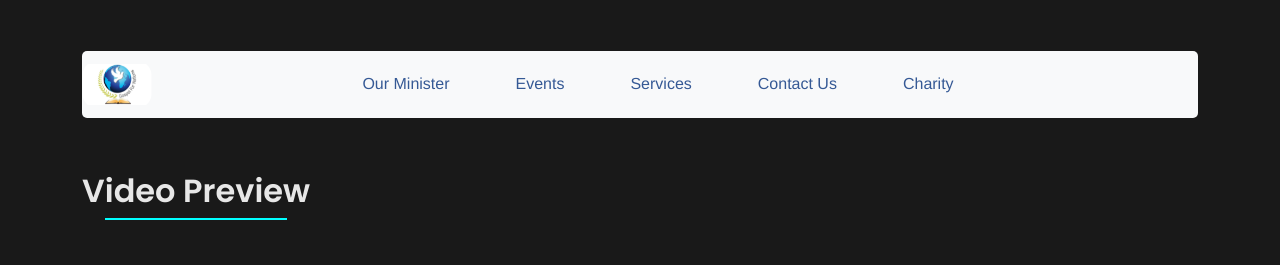
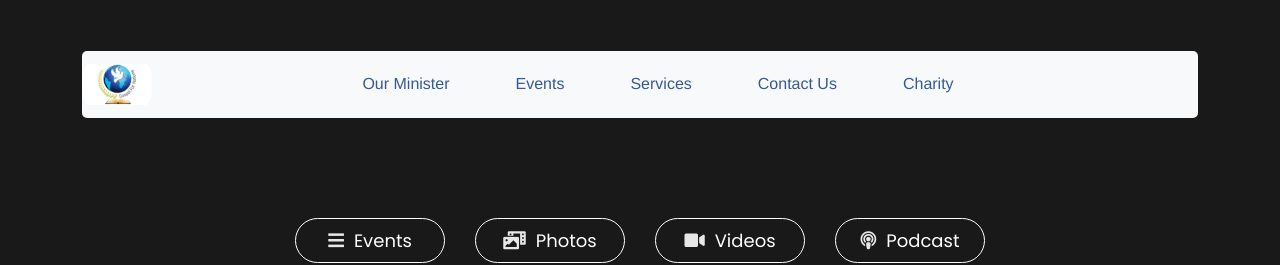
Before and after one commit to vishnuprasad404/gospelfornation, a Django app: page /video/details?id=2 in a window 1280 px wide. Shown: the top 265 px of the page. Run offline with Django 4.2, Linux system fonts and the light colour scheme; data comes from the database, SQL or seed files in the repository; some libraries are stand-ins or nearby versions.

Commit message:
rendering optimized

```diff
--- a/church/static/css/landingpage.css
+++ b/church/static/css/landingpage.css
@@ -235,7 +235,6 @@
   position: absolute;
   top: 80px;
   left: 70px;
-  background-color: green;
   background-image: url(../img/happy-man-freedom-sunrise-nature-successful-concept.jpg);
   background-size: cover;
   background-position: center;
@@ -353,7 +352,6 @@
 
 @media (max-width: 1400px) {
   .churches-container {
-    /* background-color: grey; */
     display: block;
   }
 
--- a/church/static/css/style.css
+++ b/church/static/css/style.css
@@ -5,6 +5,7 @@
 }
 a {
   text-decoration: none;
+  cursor: pointer;
 }
 body {
   background-color: rgba(10, 10, 10, 0.9);
@@ -20,6 +21,10 @@ h6 {
 }
 p {
   font-family: "Helvetica", "Arial", sans-serif !important;
+}
+i,
+button {
+  cursor: pointer;
 }
 .btn-primary {
   background-color: #47ccff;
--- a/home/templates/charity.html
+++ b/home/templates/charity.html
@@ -6,12 +6,10 @@
   <meta charset="UTF-8" />
   <meta http-equiv="X-UA-Compatible" content="IE=edge" />
   <meta name="viewport" content="width=device-width, initial-scale=1.0" />
-  <script src="https://kit.fontawesome.com/ffd7bffe92.js" crossorigin="anonymous"></script>
   <link rel="stylesheet" href="{% static 'css/bootstrap.min.css' %}" />
   <link rel="stylesheet" href="{% static 'css/style.css' %}" />
   <link rel="stylesheet" href="{% static 'css/charity.css' %}" />
   <link rel="stylesheet" href="{% static 'css/footer.css' %}" />
-
   <title>Charity</title>
 </head>
 
@@ -91,7 +89,7 @@
       <p>@ 2022 www.gospelfornations.co.uk All Rights Reserved</p>
     </div>
   </section>
-
+  <script src="https://kit.fontawesome.com/ffd7bffe92.js" crossorigin="anonymous"></script>
   <script src="https://cdn.jsdelivr.net/npm/jquery@3.5.1/dist/jquery.slim.min.js"></script>
   <script src="https://cdn.jsdelivr.net/npm/popper.js@1.16.1/dist/umd/popper.min.js"></script>
   <script src="https://cdn.jsdelivr.net/npm/bootstrap@4.6.1/dist/js/bootstrap.min.js"></script>
--- a/home/templates/event-details.html
+++ b/home/templates/event-details.html
@@ -27,7 +27,7 @@
   <link rel="stylesheet" href="{% static 'css/footer.css' %}" />
 
   <!-- font awsome -->
-  <title>Event Detaild Page</title>
+  <title>Event Details</title>
 </head>
 
 <body>
@@ -71,7 +71,7 @@
         <a href="/videos">
           <button class="selection-btn"> <i class="fas fa-video"></i> Videos</button>
         </a>
-        <a href="/podcast">
+        <a href="/">
           <button class="selection-btn"> <i class="fas fa-podcast"></i> Podcast</button>
         </a>
       </div>
--- a/home/templates/events.html
+++ b/home/templates/events.html
@@ -26,7 +26,7 @@
     crossorigin="anonymous" referrerpolicy="no-referrer" />
 
   <!-- font awsome -->
-  <title>Event Gallery Page</title>
+  <title>Events</title>
 </head>
 
 <body>
@@ -70,7 +70,7 @@
         <a href="/videos">
           <button class="selection-btn"> <i class="fas fa-video"></i> Videos</button>
         </a>
-        <a href="/podcast">
+        <a href="/">
           <button class="selection-btn"> <i class="fas fa-podcast"></i> Podcast</button>
         </a>
       </div>
--- a/home/templates/our-minister.html
+++ b/home/templates/our-minister.html
@@ -6,11 +6,9 @@
   <meta charset="UTF-8">
   <meta http-equiv="X-UA-Compatible" content="IE=edge">
   <meta name="viewport" content="width=device-width, initial-scale=1.0">
-  <script src="https://kit.fontawesome.com/ffd7bffe92.js" crossorigin="anonymous"></script>
   <link rel="stylesheet" href="{% static 'css/bootstrap.min.css' %}">
   <link rel="stylesheet" href="{% static 'css/style.css' %}">
   <link rel="stylesheet" href="{% static 'css/footer.css' %}" />
-
   <title>Our Minister</title>
 </head>
 
@@ -98,7 +96,7 @@
       <p>@ 2022 www.gospelfornations.co.uk All Rights Reserved</p>
     </div>
   </section>
-
+  <script src="https://kit.fontawesome.com/ffd7bffe92.js" crossorigin="anonymous"></script>
   <script src="https://cdn.jsdelivr.net/npm/jquery@3.5.1/dist/jquery.slim.min.js"></script>
   <script src="https://cdn.jsdelivr.net/npm/popper.js@1.16.1/dist/umd/popper.min.js"></script>
   <script src="https://cdn.jsdelivr.net/npm/bootstrap@4.6.1/dist/js/bootstrap.min.js"></script>
--- a/home/templates/photos.html
+++ b/home/templates/photos.html
@@ -25,7 +25,7 @@
     crossorigin="anonymous" referrerpolicy="no-referrer" />
 
   <!-- font awsome -->
-  <title>Event Gallery Page</title>
+  <title>Event Gallery</title>
 </head>
 
 <body>
@@ -69,7 +69,7 @@
         <a href="/videos">
           <button class="selection-btn"> <i class="fas fa-video"></i> Videos</button>
         </a>
-        <a href="/podcast">
+        <a href="/">
           <button class="selection-btn"> <i class="fas fa-podcast"></i> Podcast</button>
         </a>
       </div>
--- a/home/templates/sacraments.html
+++ b/home/templates/sacraments.html
@@ -6,12 +6,11 @@
   <meta charset="UTF-8">
   <meta http-equiv="X-UA-Compatible" content="IE=edge">
   <meta name="viewport" content="width=device-width, initial-scale=1.0">
-  <script src="https://kit.fontawesome.com/ffd7bffe92.js" crossorigin="anonymous"></script>
   <link rel="stylesheet" href="{% static 'css/bootstrap.min.css' %}">
   <link rel="stylesheet" href="{% static 'css/style.css' %}">
   <link rel="stylesheet" href="{% static 'css/footer.css' %}" />
 
-  <title>Our Minister</title>
+  <title>Sacraments</title>
 </head>
 
 <body>
@@ -132,6 +131,7 @@
       <p>@ 2022 www.gospelfornations.co.uk All Rights Reserved</p>
     </div>
   </section>
+  <script src="https://kit.fontawesome.com/ffd7bffe92.js" crossorigin="anonymous"></script>
 
   <script src="https://cdn.jsdelivr.net/npm/jquery@3.5.1/dist/jquery.slim.min.js"></script>
   <script src="https://cdn.jsdelivr.net/npm/popper.js@1.16.1/dist/umd/popper.min.js"></script>
--- a/home/templates/video_details.html
+++ b/home/templates/video_details.html
@@ -1,7 +1,6 @@
 {% load static %}
 <!DOCTYPE html>
 <html lang="en">
-
   <head>
     <meta charset="UTF-8" />
     <meta http-equiv="X-UA-Compatible" content="IE=edge" />
@@ -12,29 +11,55 @@
     <link rel="stylesheet" href="{% static 'css/events.css' %}" />
     <link rel="stylesheet" href="{% static 'css/video.css' %}" />
 
-  <link href="https://cdn.jsdelivr.net/npm/bootstrap@5.2.0-beta1/dist/css/bootstrap.min.css" rel="stylesheet"
-    integrity="sha384-0evHe/X+R7YkIZDRvuzKMRqM+OrBnVFBL6DOitfPri4tjfHxaWutUpFmBp4vmVor" crossorigin="anonymous" />
+    <link
+      href="https://cdn.jsdelivr.net/npm/bootstrap@5.2.0-beta1/dist/css/bootstrap.min.css"
+      rel="stylesheet"
+      integrity="sha384-0evHe/X+R7YkIZDRvuzKMRqM+OrBnVFBL6DOitfPri4tjfHxaWutUpFmBp4vmVor"
+      crossorigin="anonymous"
+    />
 
     <!-- font awsome -->
 
-  <link rel="stylesheet" href="https://cdnjs.cloudflare.com/ajax/libs/font-awesome/5.15.4/css/all.min.css"
+    <link
+      rel="stylesheet"
+      href="https://cdnjs.cloudflare.com/ajax/libs/font-awesome/5.15.4/css/all.min.css"
       integrity="sha512-1ycn6IcaQQ40/MKBW2W4Rhis/DbILU74C1vSrLJxCq57o941Ym01SwNsOMqvEBFlcgUa6xLiPY/NS5R+E6ztJQ=="
-    crossorigin="anonymous" referrerpolicy="no-referrer" />
-  <link rel="stylesheet" href="https://cdnjs.cloudflare.com/ajax/libs/font-awesome/5.15.4/css/all.min.css"
+      crossorigin="anonymous"
+      referrerpolicy="no-referrer"
+    />
+    <link
+      rel="stylesheet"
+      href="https://cdnjs.cloudflare.com/ajax/libs/font-awesome/5.15.4/css/all.min.css"
       integrity="sha512-1ycn6IcaQQ40/MKBW2W4Rhis/DbILU74C1vSrLJxCq57o941Ym01SwNsOMqvEBFlcgUa6xLiPY/NS5R+E6ztJQ=="
-    crossorigin="anonymous" referrerpolicy="no-referrer" />
+      crossorigin="anonymous"
+      referrerpolicy="no-referrer"
+    />
 
     <!-- font awsome -->
-  <title>Event Gallery Page</title>
+    <title>Video Details</title>
   </head>
 
   <body>
-  <div class="event-container-wrapper" style="padding-bottom: 70px !important; height: auto">
+    <div
+      class="event-container-wrapper"
+      style="padding-bottom: 70px !important; height: auto"
+    >
       <div class="container">
-      <nav class="navbar navbar-expand-lg navbar-light bg-light justify-content-between">
-        <a class="navbar-brand" href="/"><img src="{% static 'img/logo.png' %}" alt="logo" /></a>
-        <button class="navbar-toggler" type="button" data-toggle="collapse" data-target="#navbarSupportedContent"
-          aria-controls="navbarSupportedContent" aria-expanded="false" aria-label="Toggle navigation">
+        <nav
+          class="navbar navbar-expand-lg navbar-light bg-light justify-content-between"
+        >
+          <a class="navbar-brand" href="/"
+            ><img src="{% static 'img/logo.png' %}" alt="logo"
+          /></a>
+          <button
+            class="navbar-toggler"
+            type="button"
+            data-toggle="collapse"
+            data-target="#navbarSupportedContent"
+            aria-controls="navbarSupportedContent"
+            aria-expanded="false"
+            aria-label="Toggle navigation"
+          >
             <span class="navbar-toggler-icon"></span>
           </button>
 
@@ -58,6 +83,33 @@
             </ul>
           </div>
         </nav>
+        <div class="selection-btns">
+          <a href="/events">
+            <button class="selection-btn">
+              <i class="fas fa-bars"></i> Events
+            </button>
+          </a>
+          <a href="/photos">
+            <button class="selection-btn">
+              <i class="fas fa-photo-video"></i> Photos
+            </button>
+          </a>
+          <a href="/videos">
+            <button class="selection-btn">
+              <i class="fas fa-video"></i> Videos
+            </button>
+          </a>
+          <a href="/">
+            <button class="selection-btn">
+              <i class="fas fa-podcast"></i> Podcast
+            </button>
+          </a>
+        </div>
+        <style>
+          a {
+            text-decoration: none;
+          }
+        </style>
       </div>
       <div class="container evt-container">
         <h2 class="up-comming-event-heading heading">
@@ -67,11 +119,9 @@
 
         <div class="">
           <div class="video-player">
-          <iframe width="100%" src="{{video.link}}">
-          </iframe>
+            <iframe width="100%" src="{{video.link}}"> </iframe>
           </div>
         </div>
-
       </div>
     </div>
     <section class="footer">
@@ -92,8 +142,9 @@
         <section class="follow-section">
           <h5>Follow Us</h5>
           <div class="icon-container">
-          <i class="fa-brands fa-google-plus-g"></i><i class="fa-brands fa-twitter" style="margin-left: 5px"></i><i
-            class="fa-brands fa-facebook-f" style="margin-left: 5px"></i>
+            <i class="fa-brands fa-google-plus-g"></i
+            ><i class="fa-brands fa-twitter" style="margin-left: 5px"></i
+            ><i class="fa-brands fa-facebook-f" style="margin-left: 5px"></i>
             <i class="fa-brands fa-instagram" style="margin-left: 5px"></i>
           </div>
         </section>
@@ -103,10 +154,8 @@
       </div>
     </section>
 
-
     <script src="https://cdn.jsdelivr.net/npm/jquery@3.5.1/dist/jquery.slim.min.js"></script>
     <script src="https://cdn.jsdelivr.net/npm/popper.js@1.16.1/dist/umd/popper.min.js"></script>
     <script src="https://cdn.jsdelivr.net/npm/bootstrap@4.6.1/dist/js/bootstrap.min.js"></script>
   </body>
-
 </html>
--- a/home/templates/videos.html
+++ b/home/templates/videos.html
@@ -36,7 +36,7 @@
     />
 
     <!-- font awsome -->
-    <title>Event Gallery Page</title>
+    <title>Videos</title>
   </head>
   <body>
     <div class="event-container-wrapper">
@@ -79,7 +79,7 @@
           <a href="/videos">
             <button class="selection-btn"> <i class="fas fa-video"></i> Videos</button>
           </a>
-          <a href="/podcast">
+          <a href="/">
             <button class="selection-btn"> <i class="fas fa-podcast"></i> Podcast</button>
           </a>
         </div>
--- a/static/css/landingpage.css
+++ b/static/css/landingpage.css
@@ -235,7 +235,6 @@
   position: absolute;
   top: 80px;
   left: 70px;
-  background-color: green;
   background-image: url(../img/happy-man-freedom-sunrise-nature-successful-concept.jpg);
   background-size: cover;
   background-position: center;
@@ -353,7 +352,6 @@
 
 @media (max-width: 1400px) {
   .churches-container {
-    /* background-color: grey; */
     display: block;
   }
 
--- a/static/css/style.css
+++ b/static/css/style.css
@@ -5,6 +5,8 @@
 }
 a {
   text-decoration: none;
+  cursor: pointer;
+  color: white;
 }
 body {
   background-color: rgba(10, 10, 10, 0.9);
@@ -20,6 +22,10 @@ h6 {
 }
 p {
   font-family: "Helvetica", "Arial", sans-serif !important;
+}
+i,
+button {
+  cursor: pointer;
 }
 .btn-primary {
   background-color: #47ccff;
```
Also changed, not shown: home/templates/about-churches.html (+51 -23 lines), home/templates/contact.html (+51 -24 lines), home/templates/home.html (+5 -6 lines), home/templates/services.html (+4 -5 lines). Lines whose indentation alone changed are shown as unchanged.
